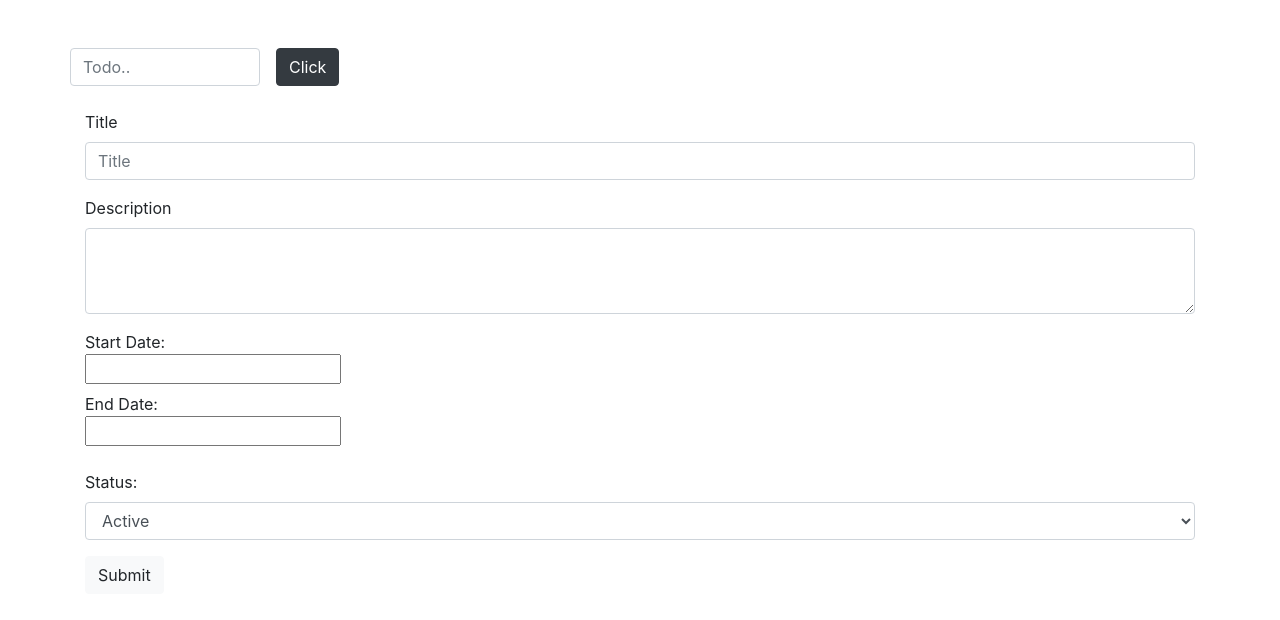
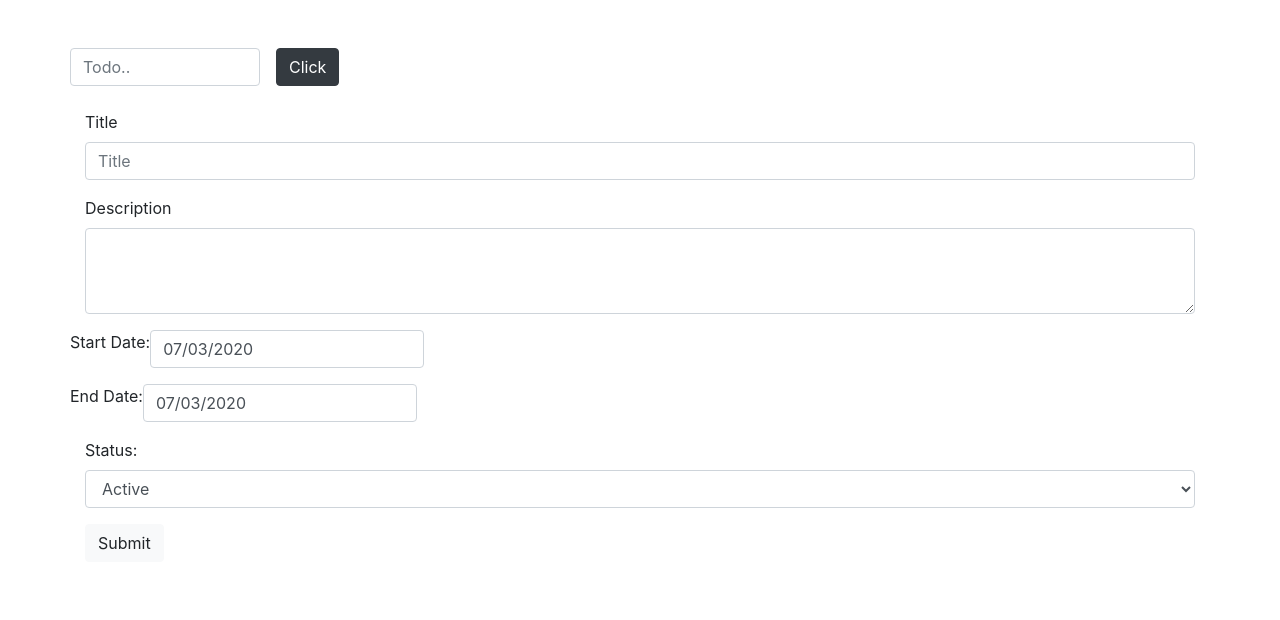
Before and after one commit to bogdanlauran/reactts, a React (Create React App) app: page / in a window 1280 px wide. Shown: the top 620 px of the page. Built offline with nearby package versions, Linux system fonts and the light colour scheme.

Commit message:
Fixes date fields

```diff
--- a/src/todo/ToDoContainer.js
+++ b/src/todo/ToDoContainer.js
@@ -1,10 +1,10 @@
 import React, { useState } from 'react';
 import CreateTodo from './CreateTodo';
 // import HooksExample from './HooksExample';
-import ToDoForm from './ToDoForm';
+import ToDoFormContainer from './ToDoForm';
 import TodoList from './ToDoList';
 
-function TodoContainer(){
+function TodoContainer() {
     const [todos, setTodos] = useState([]);
 
     const onCreateTodoClick = text => {
@@ -15,17 +15,18 @@ function TodoContainer(){
     };
 
     const deleteTodoClick = idx => {
-        const newTodos = todos.filter((_, i)=>idx !== i);
+        const newTodos = todos.filter((_, i) => idx !== i);
         setTodos(newTodos);
     }
 
-    return(
+    return (
         <div>
-            <CreateTodo onCreateTodo={onCreateTodoClick}/>
-            <TodoList list={todos} onDeleteTodoClick={deleteTodoClick}/>
-            <br/>
+            <CreateTodo onCreateTodo={onCreateTodoClick} />
+            <TodoList list={todos} onDeleteTodoClick={deleteTodoClick} />
+            <br />
             {/* <HooksExample /> */}
-            <ToDoForm />
+
+            <ToDoFormContainer />
         </div>
     )
 }
--- a/src/todo/ToDoForm.jsx
+++ b/src/todo/ToDoForm.jsx
@@ -1,42 +1,16 @@
 import React from 'react';
-import { useFormik } from 'formik';
+import { Formik, useFormik, useFormikContext, useField } from 'formik';
 import * as Yup from 'yup';
 import DatePicker from "react-datepicker"
 import "react-datepicker/dist/react-datepicker.css";
 
-function ToDoForm(){
-    const formik = useFormik({
-        initialValues: {
-            title: '',
-            description: '',
-            startDate: '',
-            endDate: '',
-            status: '',
-        },
-        validationSchema: Yup.object({
-            title: Yup.string()
-                .min(5, '*Must be more 5 characters or more')
-                .max(50, '*Must be 50 characters or less')
-                .required('*Required'),
-            description: Yup.string()
-                .max(200, '*Must be 200 characters or less')
-                .required('*Required'),
-            startDate: Yup.string()
-                // .min(new Date().getDate(), 'The start date must')
-                .required('*Required'),
-            endDate: Yup.string()
-                // .min(Yup.ref(), 'Must be after the start date')
-                .required('*Required'),
-            status: Yup.string()
-                .required('*Required'),
-        }),
-        onSubmit: values => {
-            alert(JSON.stringify(values, null, 2));
-        },
-    });
+const TodoForm = ({ formik }) => {
+    const { setFieldValue } = useFormikContext();
+    const [startDateField] = useField({ name: 'startDate' });
+    const [endDateField] = useField({ name: 'endDate' });
 
-    return(
-        <form>
+    window.formik = formik;
+    return <>
         <div className="form-group">
             <label htmlFor="title">Title</label>
             <input type="text" className="form-control" id="title" placeholder="Title"
@@ -61,28 +35,27 @@ function ToDoForm(){
             ) : null}
         </div>
         <div className="form-group">
-                <label>
+            <label className="mb-3 row">
                 Start Date:
-                    <br></br>
                 <DatePicker id="startDate"
-                        onChange={formik.handleChange}
-                        onBlur={formik.handleBlur}
-                        selected={formik.values.startDate}
+                    selected={(startDateField.value && new Date(startDateField.value)) || null}
+                    onChange={date => setFieldValue(startDateField.name, date)}
+                    value={formik.values.startDate}
+                    className="form-control"
                 />
             </label>
-                <br></br>
-
 
             {formik.touched.startDate && formik.errors.startDate ? (
                 <div>{formik.errors.startDate}</div>
             ) : null}
-                <label>
+
+            <label className="mb-2 row">
                 End Date:
-                    <br></br>
-                    <DatePicker
-                        onChange={formik.handleChange}
-                        onBlur={formik.handleBlur}
+                <DatePicker id="endDate"
+                    selected={(endDateField.value && new Date(endDateField.value)) || null}
+                    onChange={date => setFieldValue(endDateField.name, date)}
                     value={formik.values.endDate}
+                    className="form-control"
                 />
             </label>
             {formik.touched.endDate && formik.errors.endDate ? (
@@ -105,8 +78,46 @@ function ToDoForm(){
         </div>
         <button type="button" className="btn btn-light">Submit</button>
 
-        </form>
-    )
+    </>
 }
 
-export default ToDoForm;
+
+function ToDoFormContainer() {
+    const formik = useFormik({
+        initialValues: {
+            title: '',
+            description: '',
+            startDate: new Date(),
+            endDate: new Date(),
+            status: '',
+        },
+        validationSchema: Yup.object({
+            title: Yup.string()
+                .min(5, '*Must be more 5 characters or more')
+                .max(50, '*Must be 50 characters or less')
+                .required('*Required'),
+            description: Yup.string()
+                .max(200, '*Must be 200 characters or less')
+                .required('*Required'),
+            startDate: Yup.date().default(function () {
+                return new Date();
+            }).required('*Required'),
+            endDate: Yup.date().default(function () {
+                return new Date();
+            })
+                .required('*Required'),
+            status: Yup.string()
+                .required('*Required'),
+        }),
+        onSubmit: values => {
+            alert(JSON.stringify(values, null, 2));
+        },
+    });
+
+
+    return <Formik {...formik}>
+        <TodoForm formik={formik} />
+    </Formik>
+}
+
+export default ToDoFormContainer;
```
Lines whose indentation alone changed are shown as unchanged.
